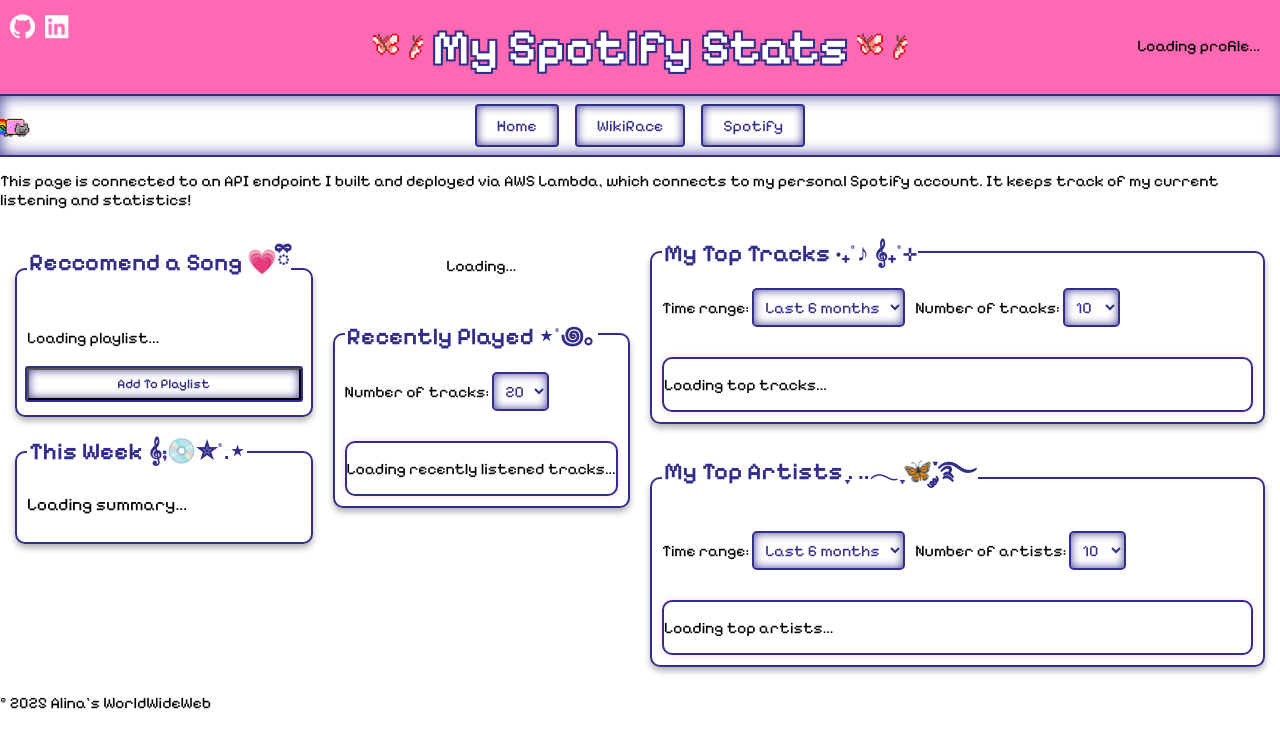
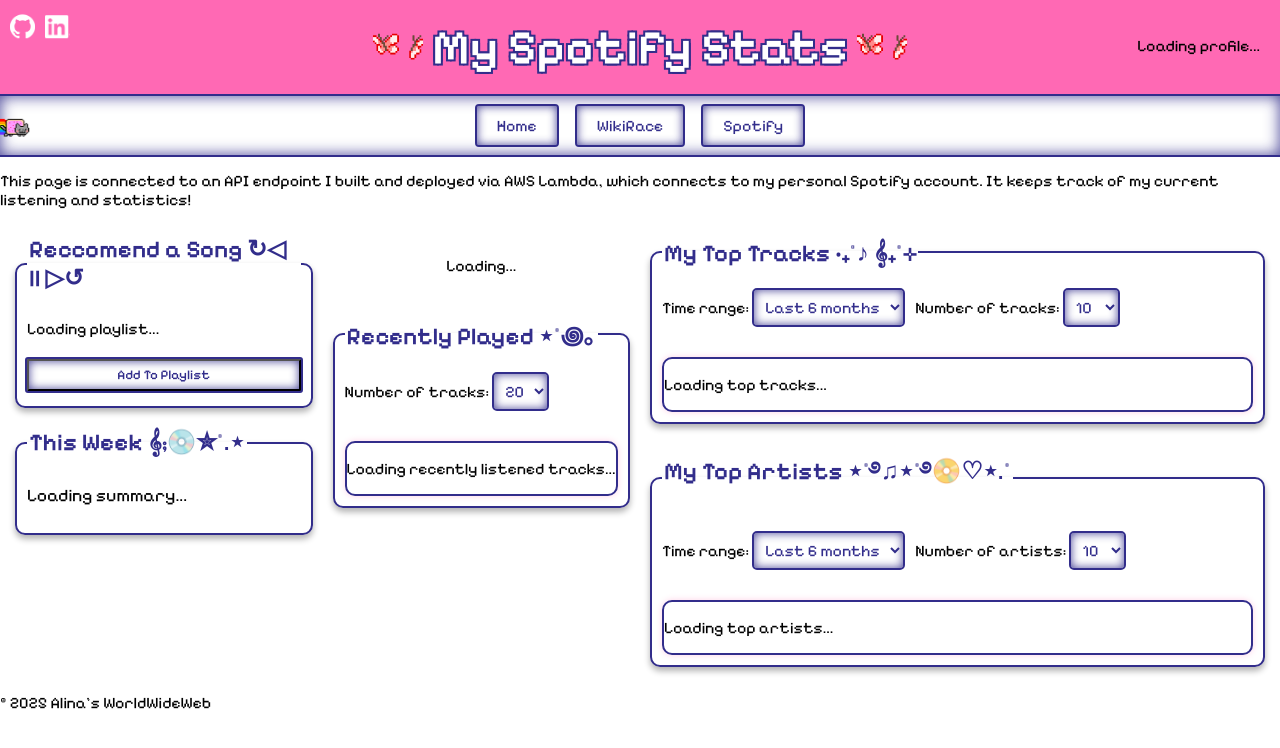
Before and after one commit to alinagarib/alinagarib.github.io, a Jekyll site: the page built from spotify.markdown, in a window 1280 px wide. Shown: the top 748 px of the page. Built offline with Jekyll 4.4.1, drawn with Linux system fonts in a browser that asks for light colours.

Commit message:
edited emojis

```diff
--- a/assets/js/spotify.js
+++ b/assets/js/spotify.js
@@ -5,7 +5,7 @@
 
     const div = document.getElementById("now-playing");
     if (!data.is_playing) {
-        div.innerHTML = '<h2>Now Playing</h2><img src="/assets/images/no-music.gif" width="200"><p>Not listening to anything right now 🎧</p>';
+        div.innerHTML = '<h2 style="margin-bottom: 0px">Now Playing</h2><h2 style="margin-top: 0px; margin-bottom: 10px">⋆.˚✮🎧✮˚.⋆</h2><img src="/assets/images/no-music.gif" width="200"><p>Not listening to anything right now 🎧</p>';
         return;
     }
 
@@ -105,7 +105,7 @@
     const div = document.getElementById("recent-tracks");
 
     if (!tracks || tracks.length === 0) {
-        div.innerHTML = '<p>No repeated tracks in the recent period 🎵</p>';
+        div.innerHTML = '<p>No repeated tracks this week 🎵</p>';
         return;
     }
 
--- a/index.markdown
+++ b/index.markdown
@@ -17,7 +17,7 @@
   <fieldset>
   <legend>
     My Resume
-    <a href="/assets/documents/Alina_Garib_Resume.pdf" download="Alina_Garib_Resume.pdf" style="text-decoration: none; margin-left: 10px;">
+    <a href="/assets/documents/Alina_Garib_Resume.pdf" download="Alina_Garib_Resume.pdf" style="text-decoration: none;">
       <span style="cursor: pointer; font-size: 0.9em;">⋆.ೃ࿔🌸*:･↓ </span>
     </a>
   </legend>
--- a/spotify.markdown
+++ b/spotify.markdown
@@ -14,7 +14,7 @@
 <div class="now-and-artists">
   <div class="left-column">
       <fieldset>
-        <legend>Reccomend a Song 💗ྀི</legend>
+        <legend>Reccomend a Song ↻◁ || ▷↺</legend>
           <div class="search-container">
             <div id="my-playlist"><p>Loading playlist...</p></div>
           <button class="add-to-playlist" onclick="viewInstructions()">Add To Playlist</button>
@@ -95,7 +95,7 @@
   </fieldset>
 
   <fieldset>
-      <legend>My Top Artists ִֶָ. ..𓂃 ִֶָ🦋་༘࿐</legend>
+      <legend>My Top Artists ⋆˚࿔♫⋆˚࿔📀♡⋆.˚</legend>
       <div class="select-container">
         <div>
           <label for="artist-time-range-select">Time range:</label>
```
